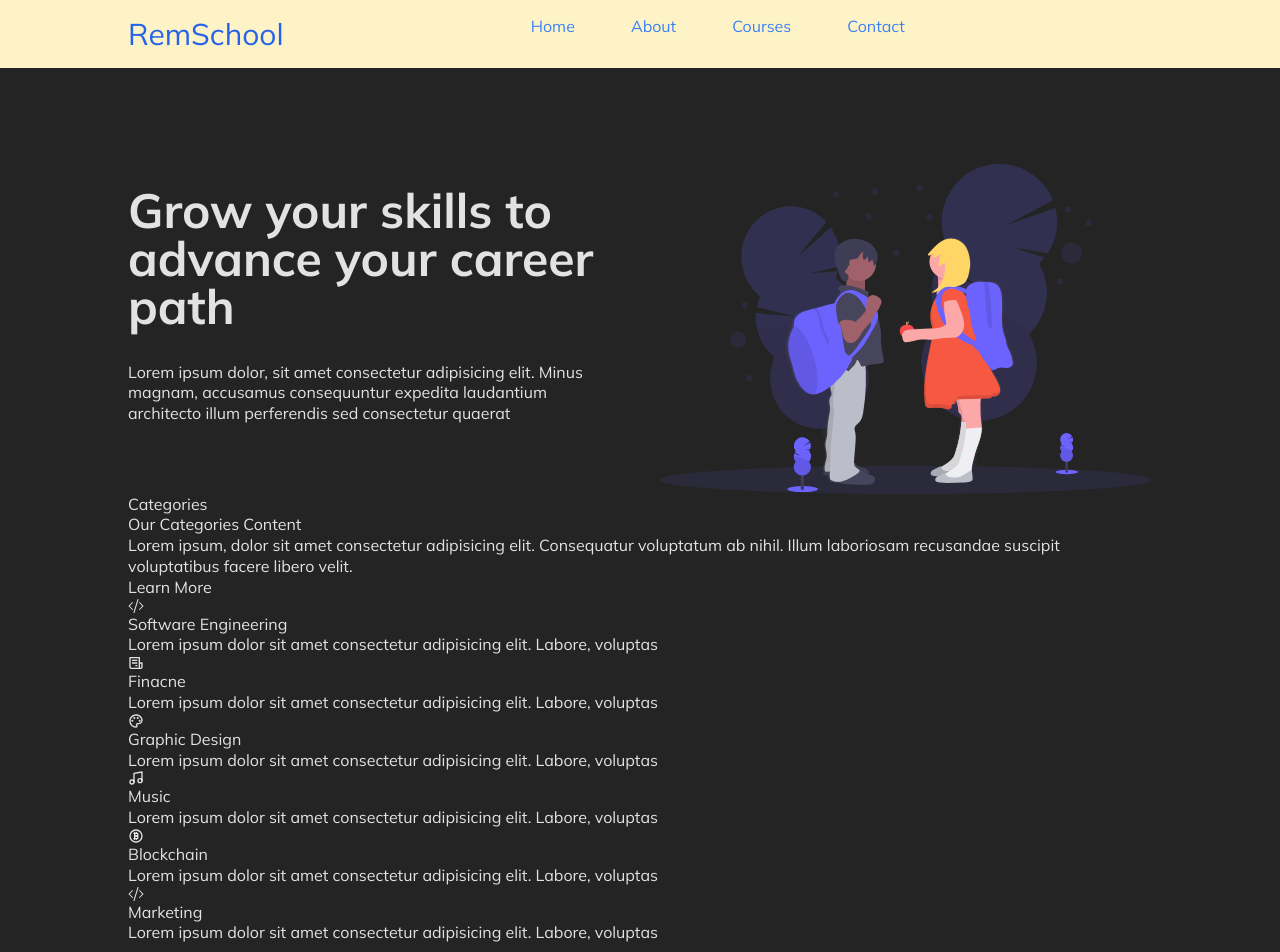
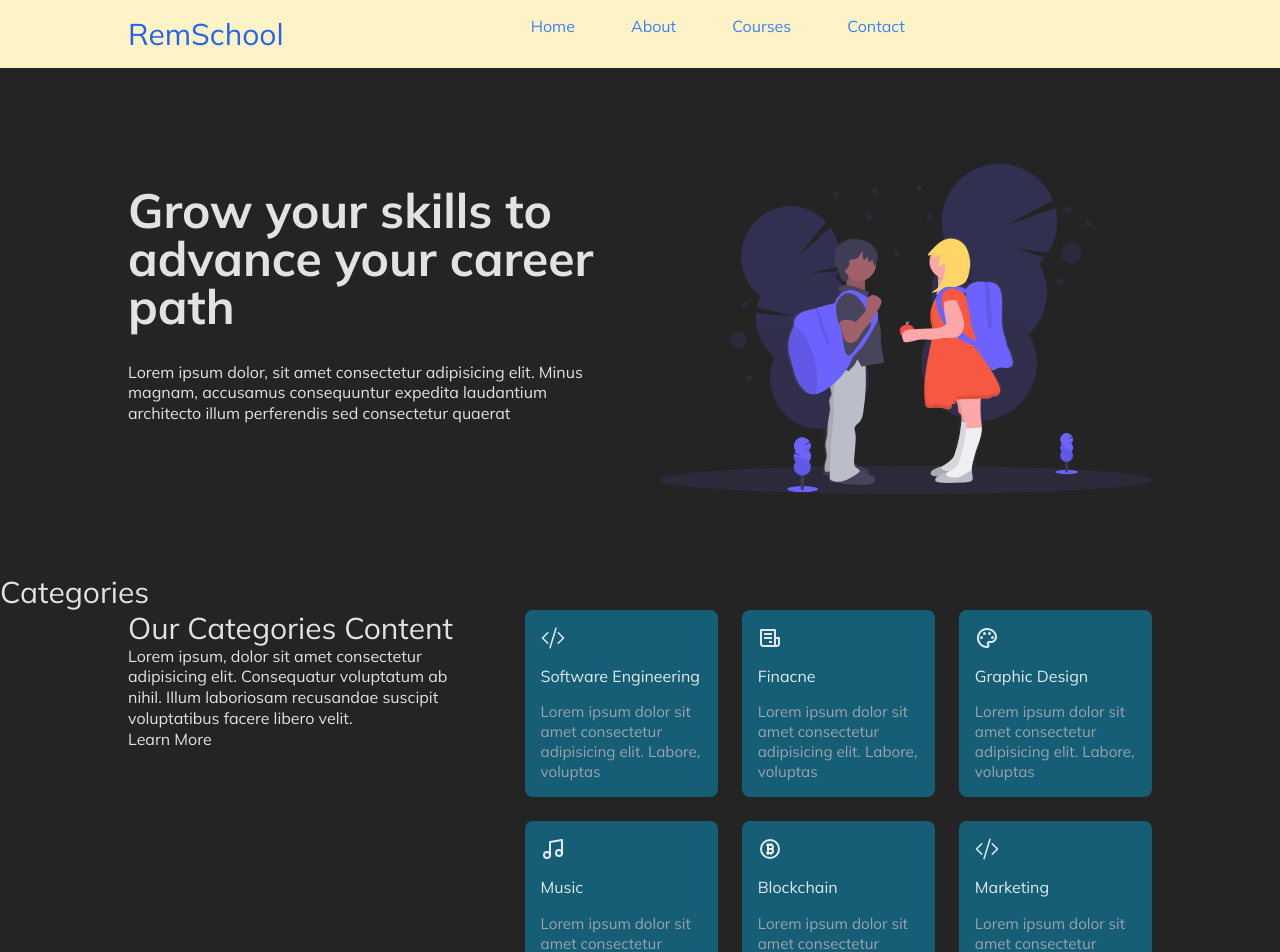
Before and after one commit to Remigit99/remschool-react, a React (Vite) app: page / in a window 1280 px wide. Shown: the top 952 px of the page. Built offline with nearby package versions, Linux system fonts and the light colour scheme.

Commit message:
categories

```diff
--- a/src/Pages/Home.jsx
+++ b/src/Pages/Home.jsx
@@ -28,11 +28,13 @@ const Home = () => {
             </header>
 
             <section id="#categories">
-                <div className="container categories__container">
-                    <h2>Categories</h2>
+
+                <h2 className='align-center text-3xl'>Categories</h2>
+
+                <div className="container categories__container grid grid-cols-[1fr_1.8fr] gap-12">
 
                     <div className="categories__left">
-                        <h3>Our Categories Content</h3>
+                        <h3 className='text-3xl'>Our Categories Content</h3>
                         <p>Lorem ipsum, dolor sit amet consectetur adipisicing elit. Consequatur voluptatum ab nihil. Illum laboriosam recusandae suscipit voluptatibus facere libero velit.</p>
 
                         <Link to='/categories'>
@@ -40,16 +42,16 @@ const Home = () => {
                         </Link>
                     </div>
 
-                    <div className="categories__right">
+                    <div className="categories__right grid grid-cols-3 gap-6">
 
                         {
                             categories.map(({ icon, name, desc }) => {
 
                                 return (
-                                    <article className="category" key={name}>
-                                        {icon}
-                                        <h4>{name}</h4>
-                                        <p>{desc}</p>
+                                    <article className="category  bg-cyan-800 p-4 rounded-lg" key={name}>
+                                        <span className='mt-4 text-2xl'>{icon}</span>
+                                        <h4 className='mt-4'>{name}</h4>
+                                        <p className='mt-4 text-[0.95rem] text-gray-400' >{desc}</p>
                                     </article>
                                 )
                             })
--- a/src/index.css
+++ b/src/index.css
@@ -30,6 +30,10 @@ body {
 .container {
   margin: 0 auto;
   width: var(--lg-container-width);
+}
+
+section {
+  padding: 5rem 0;
 }
 
 ul>a {
```
